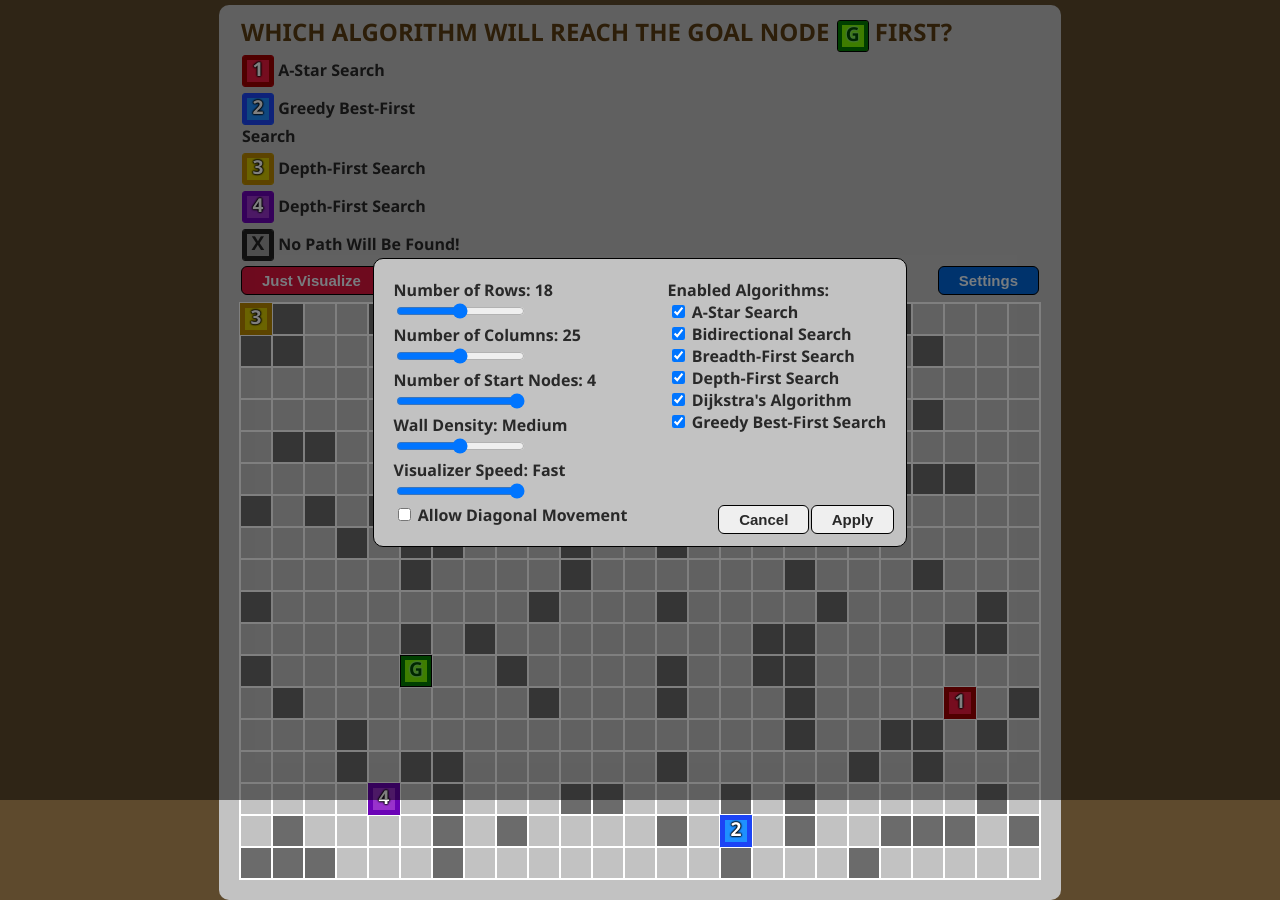
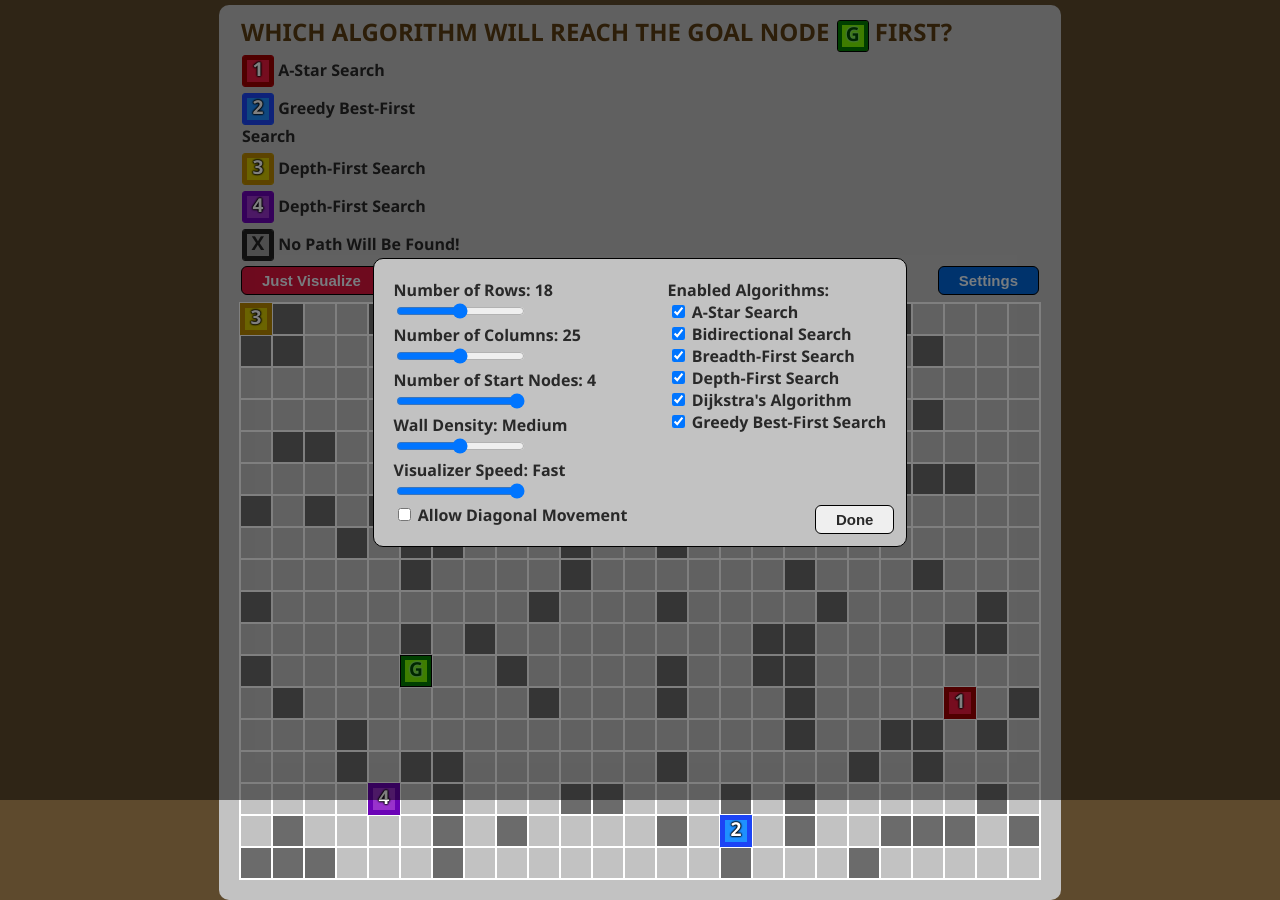
Before and after one commit to vik-ma/pathfinding-race, a React (Create React App) app: page / in a window 1280 px wide. Both pictures are taken after a click on the button "Settings". Built offline with nearby package versions, Linux system fonts and the light colour scheme.

Commit message:
Changed name of Apply button to Done

```diff
--- a/src/App.css
+++ b/src/App.css
@@ -100,7 +100,7 @@ body {
     color:white;
 }
 
-.settingsApplyButtonDiv {
+.settingsDoneButtonDiv {
     position: absolute;
     bottom: 10px;
     right: 5px;
--- a/src/PathfindingVisualizer/GridCustomizer.js
+++ b/src/PathfindingVisualizer/GridCustomizer.js
@@ -247,17 +247,9 @@ export const GridCustomizer = () => {
             onChange={(e) => handleAlgoCheckboxChange(e.target.checked, 5)}
           />{" "}
           <label htmlFor="greedy">Greedy Best-First Search</label>
-          <div className="settingsCancelButtonDiv">
-            <button
-              className="settingsButton"
-              onClick={() => setIsSettingsRendered(false)}
-            >
-              Cancel
-            </button>
-          </div>
-          <div className="settingsApplyButtonDiv">
+          <div className="settingsDoneButtonDiv">
             <button className="settingsButton" onClick={() => applyChanges()}>
-              Apply
+              Done
             </button>
           </div>
         </div>
```
